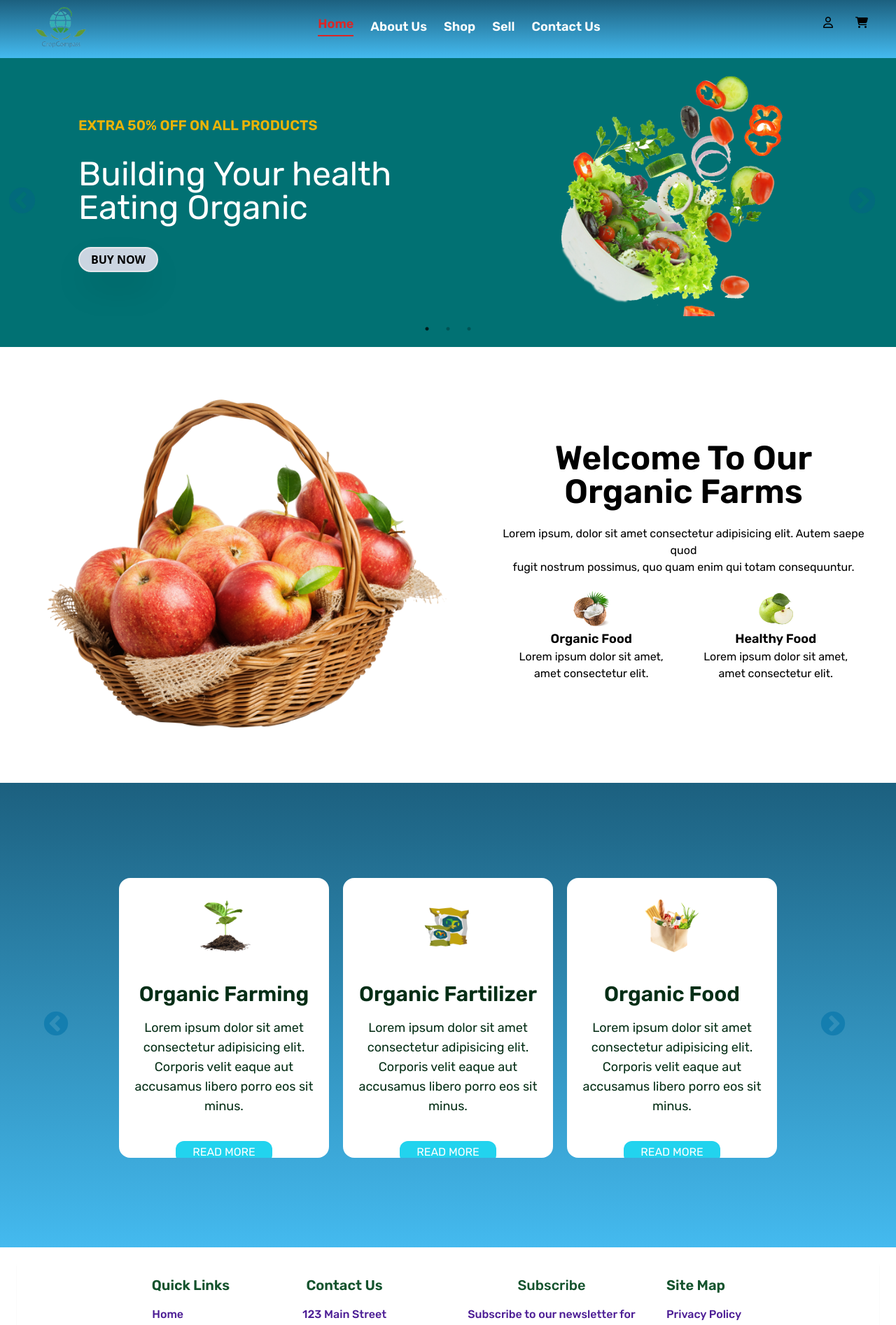
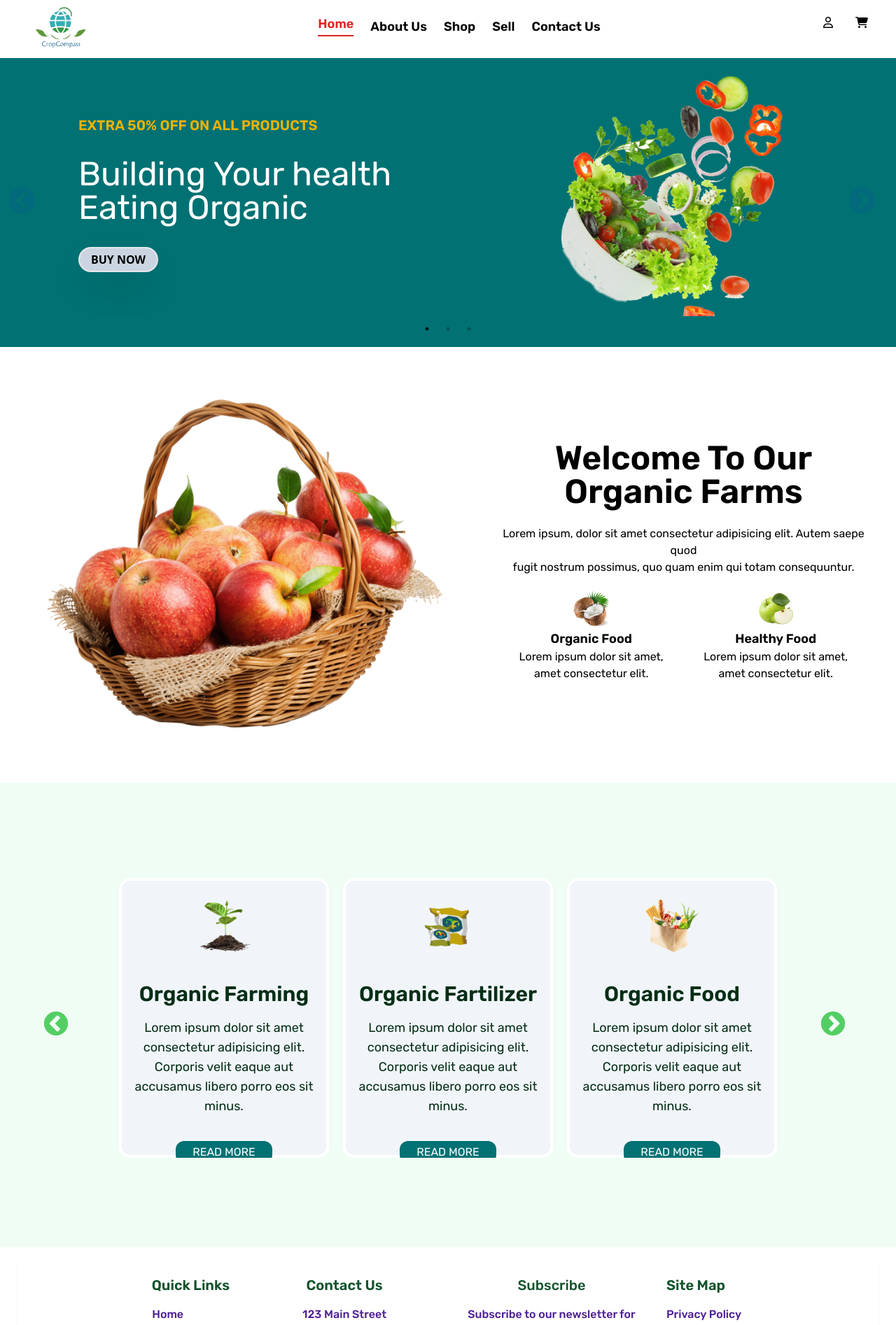
Before and after one commit to subhadip-kundu/CropCompass-farmersOwnEcommerce, a React (Vite) app: page / in a window 1280 px wide. Shown: the top 1894 px of the page at 70% size. Built offline with nearby package versions, Linux system fonts and the light colour scheme.

Commit message:
Adding some features

```diff
--- a/src/Components/Contactsomponent/Contact.jsx
+++ b/src/Components/Contactsomponent/Contact.jsx
@@ -1,11 +1,14 @@
 import React, { useRef } from 'react';
 import { FontAwesomeIcon } from '@fortawesome/react-fontawesome';
 import { faEnvelope, faPhoneAlt, faMapMarkerAlt } from '@fortawesome/free-solid-svg-icons';
+import { useNavigate } from "react-router-dom";
 import emailjs from 'emailjs-com';
-
 
 function Contact() {
   const form = useRef();
+  const navigate = useNavigate();
+  const path = `/Success`;
+
 
   const sendEmail = (e) => {
     e.preventDefault();
@@ -15,7 +18,7 @@ function Contact() {
     const message = form.current.message.value; // Accessing the value of the message textarea
 
     emailjs
-      .sendForm('service_tcp86zm', 'template_ldoqx2p', form.current, 'B_7NephVlmZWB5jIp' , {
+      .sendForm('service_if8h6ca', 'template_sqrv4nv', form.current, 'GyIxGuJKszHiA5GgB', {
         user_name: name,
         user_email: email,
         message: message
@@ -23,7 +26,8 @@ function Contact() {
       .then(
         (result) => {
           console.log(result.text);
-          alert('Email sent successfully!');
+          // alert('Email sent successfully!');
+          navigate(path);
           form.current.reset();
         },
         (error) => {
@@ -34,7 +38,7 @@ function Contact() {
   };
 
 
-    // .sendForm('service_tcp86zm', 'template_ldoqx2p', form.current, 'B_7NephVlmZWB5jIp')
+  // .sendForm('service_tcp86zm', 'template_ldoqx2p', form.current, 'B_7NephVlmZWB5jIp')
 
 
   return (
--- a/src/Components/HomeComponent/Navbar/Navbar.jsx
+++ b/src/Components/HomeComponent/Navbar/Navbar.jsx
@@ -47,7 +47,7 @@ function Navbar() {
 
   return (
     <div>
-      <nav className="flex justify-between w-full bg-nav-background pl-10  pr-10 align-middle ">
+      <nav className="flex justify-between w-full bg-white pl-10  pr-10 align-middle ">
         <section className="logo">
           <img src={companyLogo} alt="Logo_image" className='w-24 cursor-pointer' onClick={toHome}/>
         </section>
@@ -55,19 +55,19 @@ function Navbar() {
           <ul>
             <li className='flex justify-center gap-6 font-bold font-Rubik '>
               <NavLink to="/" className={({ isActive }) => `
-                  text-lg duration-150  ${isActive ? "text-red-600 border-b-2 border-red-600 -mt-1" : "text-white"}
+                  text-lg duration-150  ${isActive ? "text-red-600 border-b-2 border-red-600 -mt-1" : "text-black"}
               `}>Home</NavLink>
               <NavLink to="/about-us" className={({ isActive }) => `
-                  text-lg duration-150  ${isActive ? "text-red-600 border-b-2 border-red-600 -mt-1" : "text-white"}
+                  text-lg duration-150  ${isActive ? "text-red-600 border-b-2 border-red-600 -mt-1" : "text-black"}
               `}>About Us</NavLink>
               <NavLink to="/shop" className={({ isActive }) => `
-                  text-lg duration-150  ${isActive ? "text-red-600 border-b-2 border-red-600 -mt-1" : "text-white"}
+                  text-lg duration-150  ${isActive ? "text-red-600 border-b-2 border-red-600 -mt-1" : "text-black"}
               `}>Shop</NavLink>
               <NavLink to="/sell" className={({ isActive }) => `
-                  text-lg duration-150  ${isActive ? "text-red-600 border-b-2 border-red-600 -mt-1" : "text-white"}
+                  text-lg duration-150  ${isActive ? "text-red-600 border-b-2 border-red-600 -mt-1" : "text-black"}
               `}>Sell</NavLink>
               <NavLink to="/contact-us" className={({ isActive }) => `
-                  text-lg duration-150  ${isActive ? "text-red-600 border-b-2 border-red-600 -mt-1" : "text-white"}
+                  text-lg duration-150  ${isActive ? "text-red-600 border-b-2 border-red-600 -mt-1" : "text-black"}
               `}>Contact Us</NavLink>
             </li>
           </ul>
--- a/src/Components/HomeComponent/ServicesCard/ServicesCard.jsx
+++ b/src/Components/HomeComponent/ServicesCard/ServicesCard.jsx
@@ -18,20 +18,20 @@ function ServicesCard() {
   };
   return (
     <>
-      <div className="w-full pt-14 pb-32 bg-slider-background-image flex">
+      <div className="w-full pt-14 pb-32 flex bg-green-50">
         <div className='w-3/4 m-auto'>
           <div className="mt-20 test ">
             <Slider {...settings}>
               {
                 data.map((item, index) => (
-                  <div key={index} className='duration-300 bg-white h-[400px] text-green-950 rounded-2xl border-4 border-white  hover:border-4 hover:border-cyan-500 box-border outline-none font-Rubik text-center'>
+                  <div key={index} className='duration-300 bg-slate-100 h-[400px] text-green-950 rounded-2xl border-4 border-white  hover:border-4 hover:border-cyan-500 hover:shadow-2xl hover:shadow-white box-border outline-none font-Rubik text-center'>
                     <div className='h-32 rounded-t-xl bg-transparent flex justify-center items-center'>
                       <img src={item.img} alt="Organic farming" className='h-20 w-20' />
                     </div>
                     <div className='flex flex-col justify-center items-center gap-4 p-4'>
                       <p className='text-3xl font-semibold'>{item.heading}</p>
                       <p className='text-lg'>{item.description}</p>
-                      <button className='bg-cyan-400 text-white text-md px-6 py-1 mt-5 rounded-xl hover:border-2 hover:bg-cyan-50 hover:text-black'>{item.button}</button>
+                      <button className='bg-[#017173] text-white text-md px-6 py-1 mt-5 rounded-xl hover:border-2 hover:bg-cyan-50 hover:text-green-800'>{item.button}</button>
                     </div>
                   </div>
                 ))
--- /dev/null
+++ b/src/Components/Success.jsx
@@ -0,0 +1,9 @@
+import React from 'react'
+
+function Success() {
+  return (
+    <div>Success</div>
+  )
+}
+
+export default Success;
--- a/src/index.css
+++ b/src/index.css
@@ -6,12 +6,12 @@
   margin: 0 10px;
 }
 .test .slick-prev:before {
-  color: #0b79ac;
+  color: #1fbe34;
   font-size: 2.5rem;
   margin-left: -200px;
 }
 .test .slick-next:before {
-  color: #0b79ac;
+  color: #1fbe34;
   font-size: 2.5rem;
   margin-right: -260px;
 }
--- a/src/main.jsx
+++ b/src/main.jsx
@@ -9,6 +9,7 @@ import Sell from './Components/Sell/Sell.jsx'
 import Contact from './Components/Contactsomponent/Contact.jsx'
 import Shop from './Components/Shop/Shop.jsx'
 import Page404 from './Components/ERROR/Page404.jsx'
+import Success from './Components/Success.jsx'
 
 
 
@@ -20,6 +21,7 @@ const router = createBrowserRouter(
       <Route path='shop' element={<Shop/>}/>
       <Route path='sell' element={<Sell/>}/>
       <Route path='contact-us' element={<Contact/>}/>
+      <Route path='contact-us/Success' element={<Success/>}/>
       <Route path='*' element={<Page404/>}/>
     </Route>
   )
--- a/tailwind.config.js
+++ b/tailwind.config.js
@@ -7,8 +7,6 @@ export default {
   theme: {
     extend: {
       backgroundImage: {
-        'slider-background-image': "linear-gradient(#1c607f, #44baef)",
-        'nav-background': "linear-gradient(#1c607f, #44baef)",
         'about-us-topsection-bg-img': "linear-gradient(#15183f, #145b7b), url('../src/assets/Vegitable_background.jpg')"
       }
     },
```
